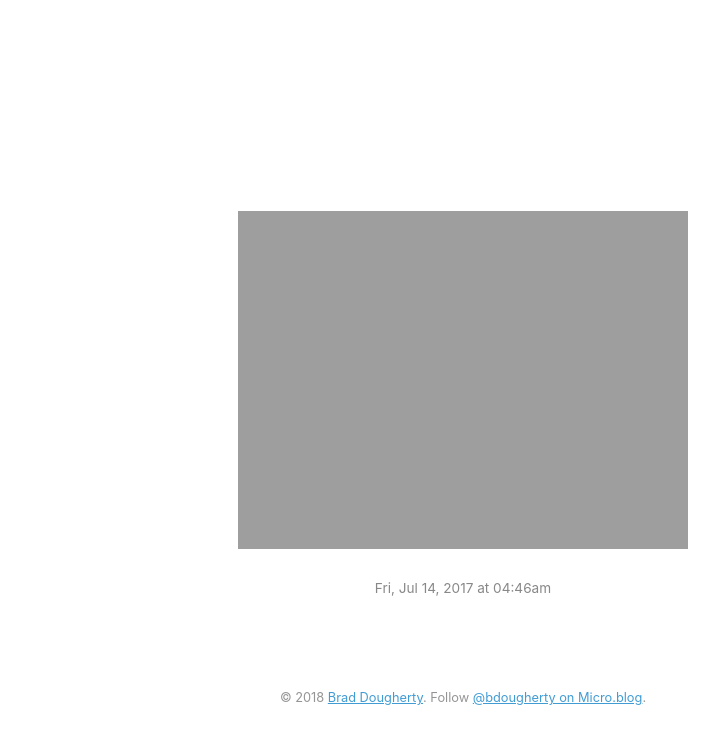
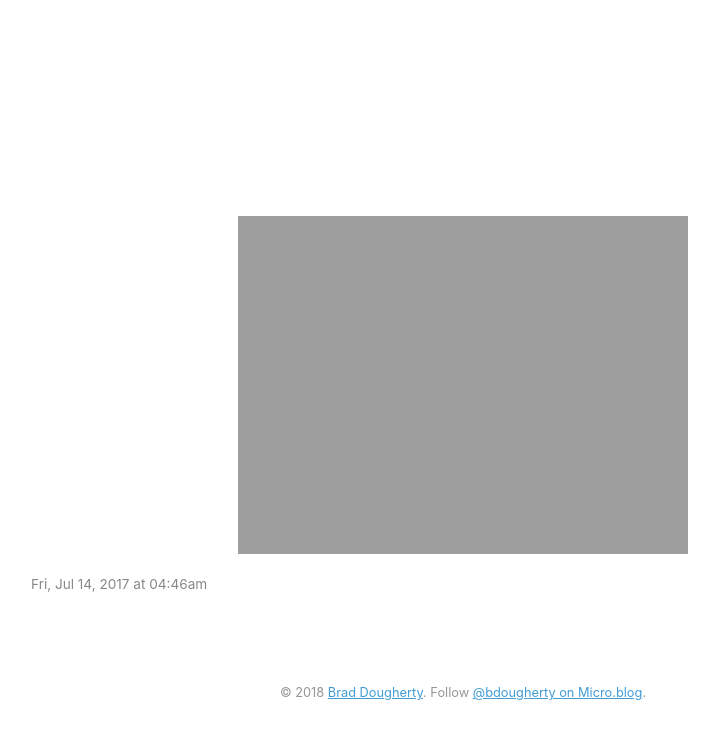
Before and after one commit to bdougherty/microblog, a Jekyll site: the page built from _posts/2017-07-14-044657.md, in a window 1280 px wide. Shown: the top 744 px of the page, without its empty margins (177-896 px from the left). Built offline with Jekyll 4.4.1, drawn with Linux system fonts in a browser that asks for light colours.

Commit message:
Mirroring from Micro.blog.

```diff
--- a/assets/stylesheets/_layout/_microblog.scss
+++ b/assets/stylesheets/_layout/_microblog.scss
@@ -36,9 +36,9 @@ body {
 .post--single {
   margin: 3rem auto;
   max-width: 1000px;
-  text-align: center;
+  text-align: left;
   p {
-    font-size: 2rem;
+    font-size: 1.4rem;
   }
   img {
     height: auto;
@@ -63,3 +63,88 @@ em {
 strong {
   font-weight: bold;
 }
+
+h1 {
+  font-size: 1.4rem;
+  font-weight: bold;
+  padding-top: 10px;
+  padding-bottom: 10px;
+}
+
+h2 {
+  font-size: 1.3rem;
+  font-weight: bold;
+  padding-top: 10px;
+  padding-bottom: 10px;
+}
+
+h3 {
+  font-weight: bold;
+  padding-top: 10px;
+  padding-bottom: 10px;
+}
+
+h4 {
+  font-weight: bold;
+  padding-top: 10px;
+  padding-bottom: 10px;
+}
+
+ul {
+	list-style: disc inside;
+	padding-top: 5px;
+	padding-bottom: 15px;
+	padding-left: 5px;
+	padding-right: 5px;
+}
+
+li {
+  margin-left: 5px;
+  padding-top: 5px;
+  padding-bottom: 5px;
+}
+
+body.single img{
+    display: block;
+    margin: auto;
+}
+
+body.single main {
+    margin-left: auto;
+    margin-right: auto;
+   	width: 75%;
+}
+
+body.single header {
+    margin: 1rem 0 1.5rem 0;
+}
+
+pre {
+    display: block;
+    padding: 9.5px;
+    margin: 0 0 10px;
+    font-size: 13px;
+    line-height: 1.42857143;
+    color: #333;
+    word-break: break-all;
+    word-wrap: break-word;
+    background-color: #f5f5f5;
+    border: 1px solid #ccc;
+    border-radius: 4px;
+}
+
+blockquote {
+	padding-left: 20px;
+	margin: 20px;
+	border-left: 1px solid lightgray;
+}
+
+ol {
+	list-style: decimal;
+	padding-left: 20px;
+	padding-bottom: 15px;
+}
+
+sup {
+	vertical-align: super;
+}
```
